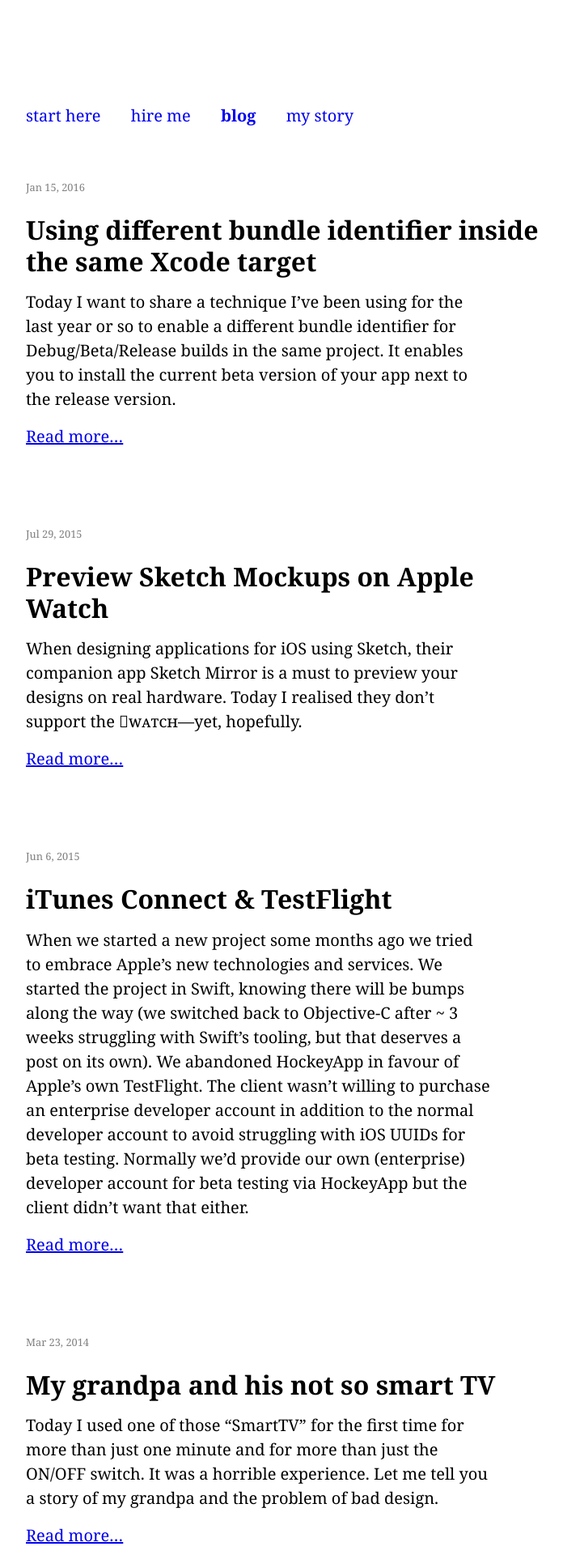
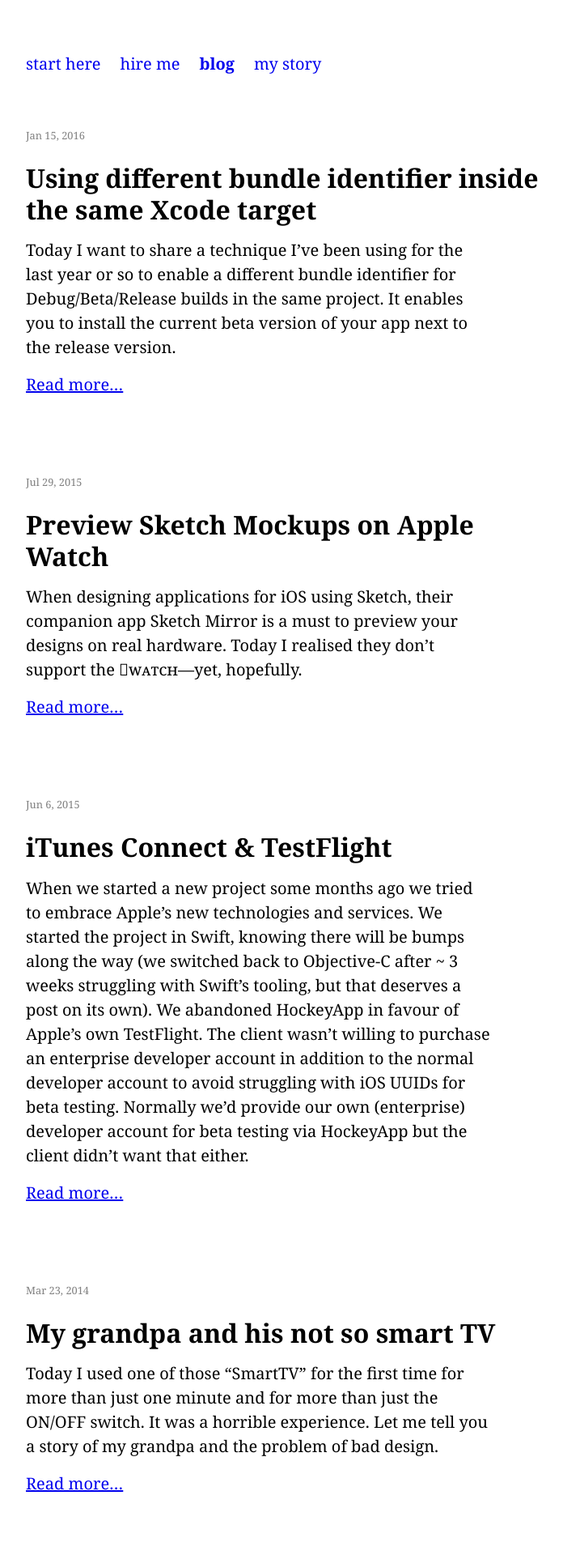
Before and after one commit to florianbuerger/florianbuerger.github.io, a Jekyll site: the page built from blog.html, in a window 1280 px wide. Shown: the top 1920 px of the page at 81% size, without its empty margins (96-792 px from the left). Built offline with Jekyll 4.4.1, drawn with Linux system fonts in a browser that asks for light colours.

Commit message:
Improve for smaller devices

```diff
--- a/_includes/head.html
+++ b/_includes/head.html
@@ -11,97 +11,6 @@
   <link rel="alternate" type="application/rss+xml" title="{{ site.title }}" href="{{ "/feed.xml" | prepend: site.baseurl | prepend: site.url }}">
 
   <style type="text/css">
-  * {
-  box-sizing: border-box;
-  margin: 0;
-}
-
-body {
-  font-size: 20px;
-  font-family: "Georgia", serif;
-  line-height: 1.5;
-  text-rendering: optimizeLegibility;
-}
-
-.site {
-  margin: 10%;
-  max-width: 40rem;
-  width: 90%;
-}
-
-a:hover {
-  color: inherit;
-}
-
-h1 {
-  font-size: 2rem;
-  line-height: 1.2;
-  margin-bottom: 1rem;
-  margin-top: 2.5rem;
-}
-h2 {
-  margin-top: 2rem;
-  margin-bottom: 0.5rem;
-  font-size: 1.5rem;
-}
-
-p {
-  margin-bottom: 1rem;
-  max-width: 90%;
-}
-p:last-child {
-  margin-bottom: 3rem;
-}
-
-.list-reset {
-  list-style: none;
-  margin: 0;
-  padding: 0;
-}
-
-.index {
-  font-size: 2rem;
-}
-.index p {
-  margin-bottom: 2rem;
-}
-
-.post-list {
-}
-.post-list-entry {
-  margin-bottom: 6rem;
-}
-
-.post-meta {
-  font-size: 0.8rem;
-  color: gray;
-  margin-bottom: -1rem;
-}
-.post-content {
-  margin-top: 3rem;
-  font-size: 1.2rem;
-  line-height: 1.7;
-}
-
-.site-header {
-  margin-bottom: 4rem;
-}
-
-.active {
-  font-weight: bold;
-}
-.nav a {
-  margin-right: 2rem;
-  text-decoration: none;
-}
-
-.site-footer {
-  margin-top: 8rem;
-  font-size: 0.9rem;
-}
-.site-footer ul {
-
-}
-</style>
+  *{box-sizing:border-box;margin:0}body{font-size:16px;font-family:Georgia,serif;line-height:1.5;text-rendering:optimizeLegibility}@media screen and (min-width:40em){body{font-size:20px;font-family:Georgia,serif;line-height:1.5;text-rendering:optimizeLegibility}}.site{max-width:40rem;width:90%;margin:4rem 10% 6rem}h1,p{margin-bottom:1rem}a:hover{color:inherit}h1{font-size:2rem;line-height:1.2;margin-top:2.5rem}h2{margin-top:2rem;margin-bottom:.5rem;font-size:1.5rem}p{max-width:90%}p:last-child{margin-bottom:3rem}.list-reset{list-style:none;margin:0;padding:0}.index{font-size:2rem}.index p{margin-bottom:2rem}.post-list-entry{margin-bottom:6rem}.post-meta{font-size:.8rem;color:gray;margin-bottom:-1rem}.post-content{margin-top:3rem;font-size:1.2rem;line-height:1.7}.site-header{margin-bottom:4rem}.active{font-weight:700}.nav{display:flex}.nav a{margin-right:1.5rem;text-decoration:none}.site-footer{margin-top:8rem;font-size:.9rem}</style>
 
 </head>
--- a/_layouts/index.html
+++ b/_layouts/index.html
@@ -5,7 +5,7 @@
 
   <body class="site">
 
-    <main class="index">
+    <main class="index site-content">
         {{ content }}
     </main>
 
```
Also changed, not shown: css/main.css (+17 -3 lines).
